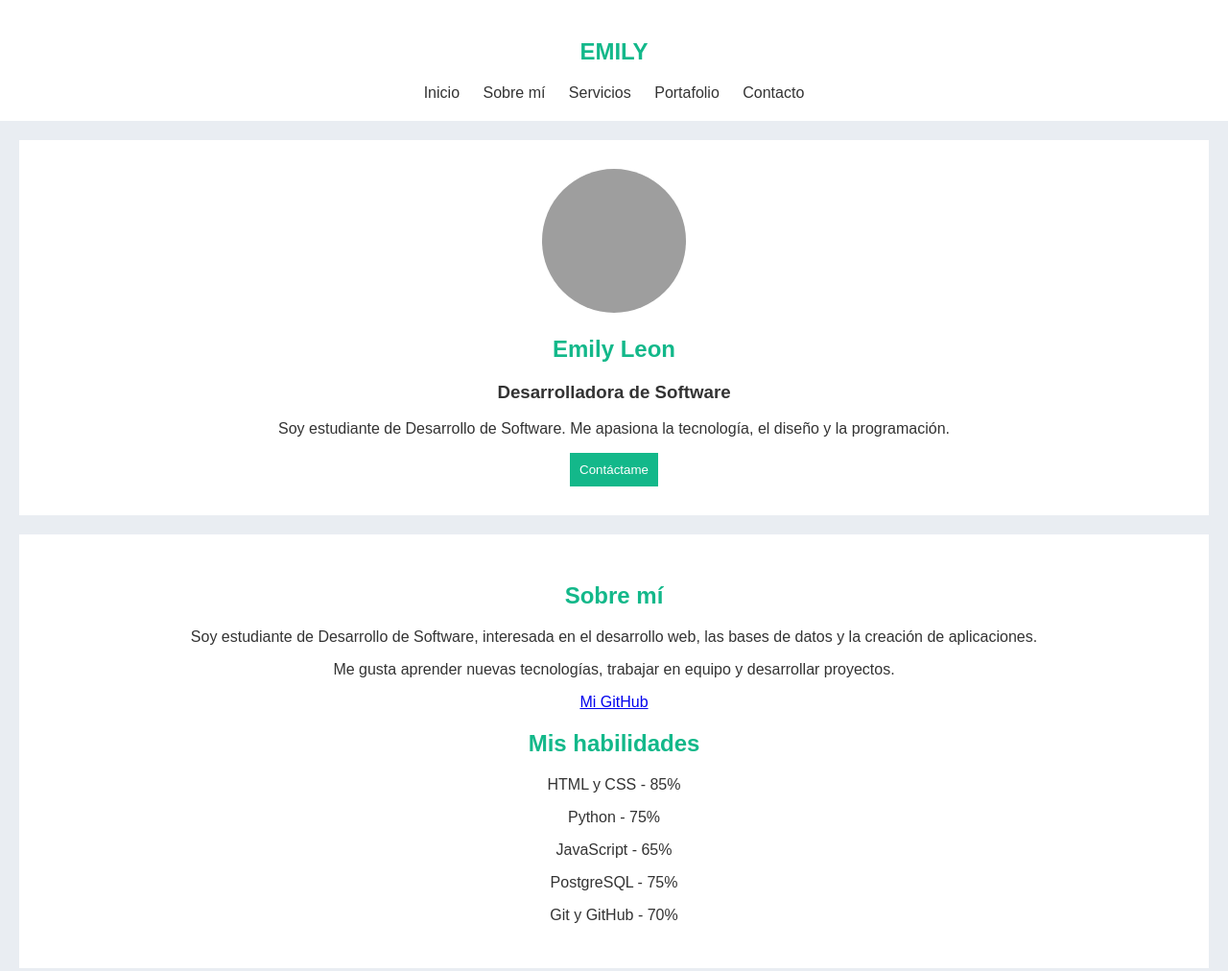
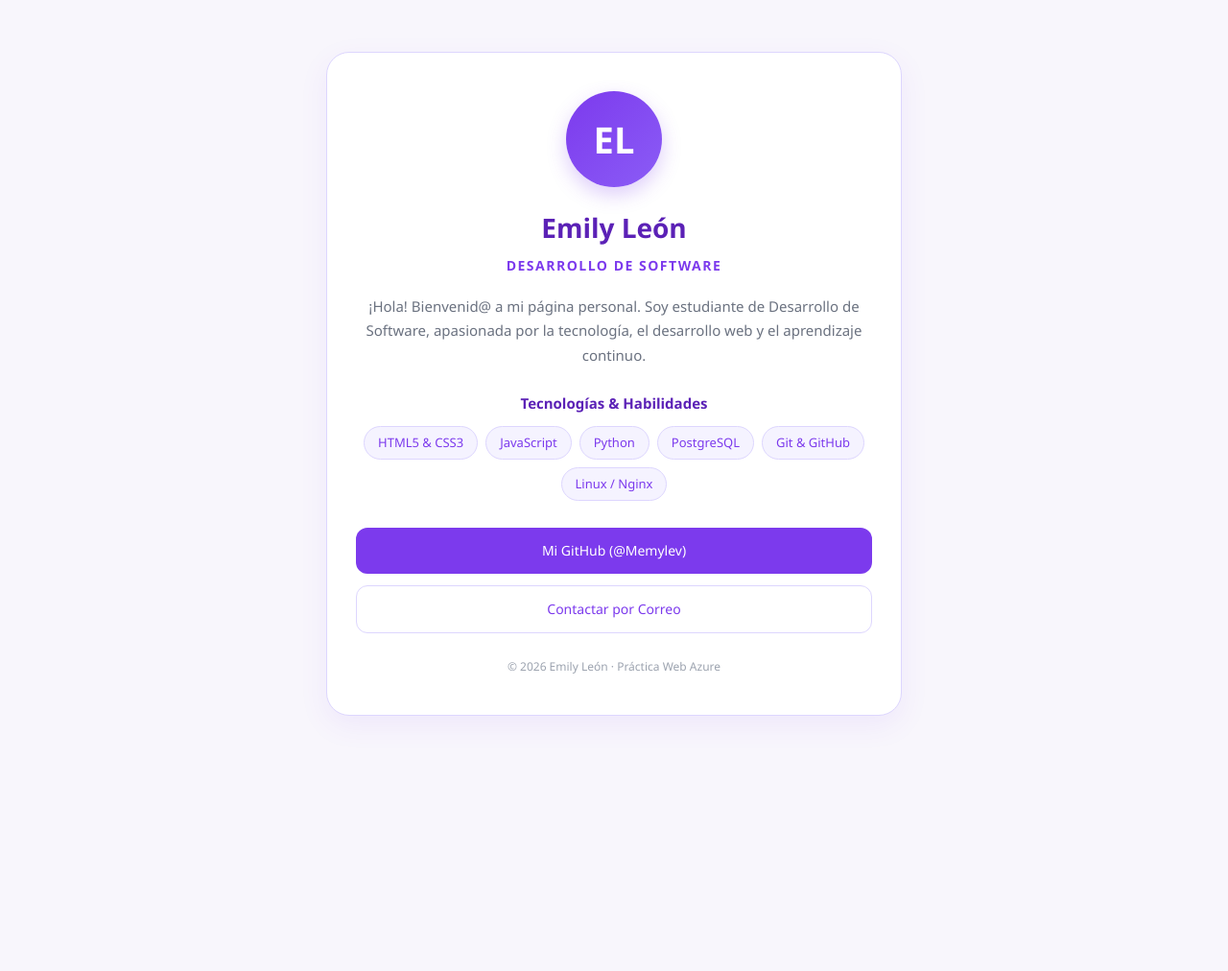
Before and after one commit to Memylev/personal-pege-leon-emily, a plain HTML site: page index.html in a window 1280 px wide. Shown: the top 1012 px of the page at 96% size. After the commit the page ends 800 px from the top, so only its background shows below. Drawn offline with Linux system fonts and the light colour scheme; grey boxes are pictures that could not be loaded.

Commit message:
style: diseno personal simple en tonos morados

```diff
--- a/index.html
+++ b/index.html
@@ -1,267 +1,184 @@
-
 <!DOCTYPE html>
 <html lang="es">
 <head>
     <meta charset="UTF-8">
-    <title>Emily Leon | Portafolio</title>
-
+    <meta name="viewport" content="width=device-width, initial-scale=1.0">
+    <title>Emily León | Página Personal</title>
     <style>
-        body {
-            font-family: Arial, sans-serif;
-            background-color: #e9edf2;
-            margin: 0;
-            color: #333;
+        :root {
+            --primary: #7c3aed;
+            --primary-light: #8b5cf6;
+            --primary-dark: #5b21b6;
+            --bg: #f8f6fc;
+            --card-bg: #ffffff;
+            --text-main: #2e1065;
+            --text-muted: #6b7280;
+            --accent: #ddd6fe;
         }
 
-        header {
-            background-color: white;
+        * {
+            box-sizing: border-box;
+            margin: 0;
+            padding: 0;
+        }
+
+        body {
+            font-family: 'Segoe UI', Tahoma, Geneva, Verdana, sans-serif;
+            background-color: var(--bg);
+            color: var(--text-main);
+            line-height: 1.6;
             padding: 20px;
+            min-height: 100vh;
+            display: flex;
+            flex-direction: column;
+            justify-content: center;
+            align-items: center;
+        }
+
+        .container {
+            max-width: 600px;
+            width: 100%;
+            background: var(--card-bg);
+            border-radius: 24px;
+            padding: 40px 30px;
+            box-shadow: 0 10px 30px rgba(124, 58, 237, 0.08);
+            border: 1px solid var(--accent);
             text-align: center;
         }
 
-        nav a {
-            margin: 10px;
-            text-decoration: none;
-            color: #333;
+        .avatar {
+            width: 100px;
+            height: 100px;
+            border-radius: 50%;
+            background: linear-gradient(135deg, var(--primary), var(--primary-light));
+            color: white;
+            font-size: 38px;
+            font-weight: 700;
+            display: flex;
+            align-items: center;
+            justify-content: center;
+            margin: 0 auto 20px;
+            box-shadow: 0 8px 20px rgba(124, 58, 237, 0.25);
         }
 
-        section {
-            background-color: white;
-            padding: 30px;
-            margin: 20px;
-            text-align: center;
+        h1 {
+            font-size: 28px;
+            color: var(--primary-dark);
+            margin-bottom: 6px;
         }
 
-        h1, h2 {
-            color: #13b88a;
+        .tagline {
+            color: var(--primary);
+            font-size: 14px;
+            font-weight: 600;
+            letter-spacing: 1.5px;
+            text-transform: uppercase;
+            margin-bottom: 18px;
         }
 
-        img {
-            width: 150px;
-            height: 150px;
-            border-radius: 50%;
+        .bio {
+            color: var(--text-muted);
+            font-size: 15px;
+            margin-bottom: 25px;
+            line-height: 1.7;
         }
 
-        .habilidad {
-            margin: 15px;
+        .section-title {
+            font-size: 15px;
+            color: var(--primary-dark);
+            margin-bottom: 12px;
+            font-weight: 600;
         }
 
-        .proyectos {
+        .badges {
             display: flex;
+            flex-wrap: wrap;
             justify-content: center;
-            flex-wrap: wrap;
+            gap: 8px;
+            margin-bottom: 28px;
         }
 
-        .proyecto {
-            margin: 15px;
-            width: 250px;
+        .badge {
+            background: #f5f3ff;
+            color: var(--primary);
+            border: 1px solid var(--accent);
+            padding: 6px 14px;
+            border-radius: 20px;
+            font-size: 13px;
+            font-weight: 500;
         }
 
-        .proyecto img {
-            width: 100%;
-            height: 150px;
-            border-radius: 10px;
+        .links {
+            display: flex;
+            flex-direction: column;
+            gap: 12px;
         }
 
-        button {
-            background-color: #13b88a;
+        .btn {
+            display: block;
+            background: var(--primary);
             color: white;
-            padding: 10px;
-            border: none;
+            text-decoration: none;
+            padding: 13px 20px;
+            border-radius: 12px;
+            font-weight: 500;
+            font-size: 14px;
+            transition: all 0.2s ease;
+        }
+
+        .btn:hover {
+            background: var(--primary-dark);
+            transform: translateY(-2px);
+            box-shadow: 0 4px 12px rgba(124, 58, 237, 0.2);
+        }
+
+        .btn-secondary {
+            background: white;
+            color: var(--primary);
+            border: 1.5px solid var(--accent);
+        }
+
+        .btn-secondary:hover {
+            background: #f5f3ff;
+            border-color: var(--primary-light);
+            transform: translateY(-2px);
         }
 
         footer {
-            text-align: center;
-            padding: 20px;
+            margin-top: 25px;
+            font-size: 12px;
+            color: #9ca3af;
         }
     </style>
 </head>
-
 <body>
-
-    <!-- MENU -->
-    <header>
-        <h2>EMILY</h2>
-
-        <nav>
-            <a href="#inicio">Inicio</a>
-            <a href="#sobre-mi">Sobre mí</a>
-            <a href="#servicios">Servicios</a>
-            <a href="#portafolio">Portafolio</a>
-            <a href="#contacto">Contacto</a>
-        </nav>
-    </header>
-
-    <!-- INICIO -->
-    <section id="inicio">
-
-        <img src="https://images.unsplash.com/photo-1534528741775-53994a69daeb?w=500">
-
-        <h1>Emily Leon</h1>
-
-        <h3>Desarrolladora de Software</h3>
-
-        <p>
-            Soy estudiante de Desarrollo de Software.
-            Me apasiona la tecnología, el diseño y la programación.
+    <div class="container">
+        <div class="avatar">EL</div>
+        <h1>Emily León</h1>
+        <p class="tagline">Desarrollo de Software</p>
+        <p class="bio">
+            ¡Hola! Bienvenid@ a mi página personal. Soy estudiante de Desarrollo de Software,
+            apasionada por la tecnología, el desarrollo web y el aprendizaje continuo.
         </p>
 
-        <a href="#contacto">
-            <button>Contáctame</button>
-        </a>
-
-    </section>
-
-    <!-- SOBRE MI -->
-    <section id="sobre-mi">
-
-        <h2>Sobre mí</h2>
-
-        <p>
-            Soy estudiante de Desarrollo de Software,
-            interesada en el desarrollo web, las bases de datos
-            y la creación de aplicaciones.
-        </p>
-
-        <p>
-            Me gusta aprender nuevas tecnologías,
-            trabajar en equipo y desarrollar proyectos.
-        </p>
-
-        <a href="https://github.com/Memylev">
-            Mi GitHub
-        </a>
-
-        <h2>Mis habilidades</h2>
-
-        <div class="habilidad">
-            <p>HTML y CSS - 85%</p>
+        <div class="section-title">Tecnologías & Habilidades</div>
+        <div class="badges">
+            <span class="badge">HTML5 & CSS3</span>
+            <span class="badge">JavaScript</span>
+            <span class="badge">Python</span>
+            <span class="badge">PostgreSQL</span>
+            <span class="badge">Git & GitHub</span>
+            <span class="badge">Linux / Nginx</span>
         </div>
 
-        <div class="habilidad">
-            <p>Python - 75%</p>
+        <div class="links">
+            <a href="https://github.com/Memylev" target="_blank" class="btn">Mi GitHub (@Memylev)</a>
+            <a href="mailto:emily.leonp@ute.edu.ec" class="btn btn-secondary">Contactar por Correo</a>
         </div>
 
-        <div class="habilidad">
-            <p>JavaScript - 65%</p>
-        </div>
-
-        <div class="habilidad">
-            <p>PostgreSQL - 75%</p>
-        </div>
-
-        <div class="habilidad">
-            <p>Git y GitHub - 70%</p>
-        </div>
-
-    </section>
-
-    <!-- ESTADISTICAS -->
-    <section>
-
-        <h2>Mis estadísticas</h2>
-
-        <p>3+ Áreas de interés</p>
-
-        <p>8+ Proyectos académicos</p>
-
-        <p>5 Tecnologías</p>
-
-        <p>100% Motivación</p>
-
-    </section>
-
-    <!-- SERVICIOS -->
-    <section id="servicios">
-
-        <h2>Mis servicios</h2>
-
-        <p>Desarrollo web</p>
-
-        <p>Aplicaciones</p>
-
-        <p>Diseño de interfaces</p>
-
-        <p>Bases de datos</p>
-
-        <p>Soporte técnico</p>
-
-        <p>Aprendizaje tecnológico</p>
-
-    </section>
-
-    <!-- PORTAFOLIO -->
-    <section id="portafolio">
-
-        <h2>Proyectos destacados</h2>
-
-        <div class="proyectos">
-
-            <div class="proyecto">
-
-                <img src="https://images.unsplash.com/photo-1498050108023-c5249f4df085?w=900">
-
-                <h3>Desarrollo web</h3>
-
-                <p>Proyecto de programación web.</p>
-
-            </div>
-
-            <div class="proyecto">
-
-                <img src="https://images.unsplash.com/photo-1558655146-9f40138edfeb?w=900">
-
-                <h3>Diseño de interfaces</h3>
-
-                <p>Diseño y experiencia de usuario.</p>
-
-            </div>
-
-            <div class="proyecto">
-
-                <img src="https://images.unsplash.com/photo-1516321318423-f06f85e504b3?w=900">
-
-                <h3>Proyecto académico</h3>
-
-                <p>Desarrollo de soluciones tecnológicas.</p>
-
-            </div>
-
-            <div class="proyecto">
-
-                <img src="https://images.unsplash.com/photo-1460925895917-afdab827c52f?w=900">
-
-                <h3>Base de datos</h3>
-
-                <p>Gestión de información.</p>
-
-            </div>
-
-        </div>
-
-    </section>
-
-    <!-- CONTACTO -->
-    <section id="contacto">
-
-        <h2>Contacto</h2>
-
-        <p>¡Trabajemos juntos!</p>
-
-        <p>Estoy abierta a nuevos proyectos y oportunidades.</p>
-
-        <a href="mailto:emily.leon@email.com">
-            <button>Enviar correo</button>
-        </a>
-
-    </section>
-
-    <!-- PIE DE PAGINA -->
-    <footer>
-
-        <p>© 2026 Emily Leon | Portafolio personal</p>
-
-    </footer>
-
+        <footer>
+            © 2026 Emily León · Práctica Web Azure
+        </footer>
+    </div>
 </body>
 </html>
```
